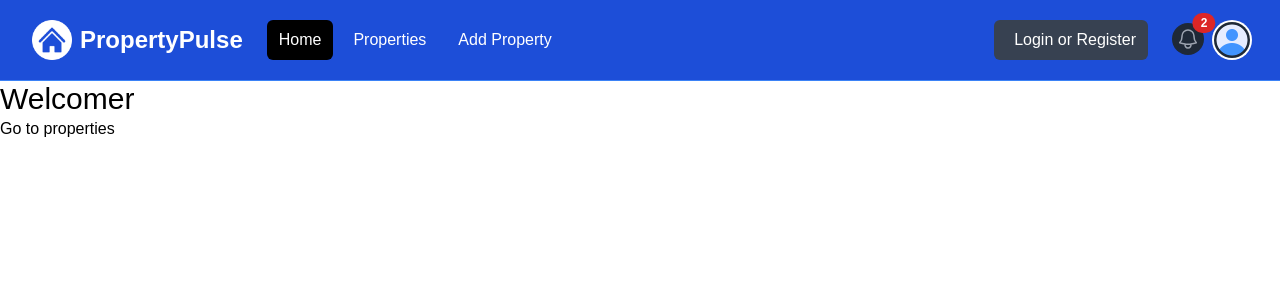
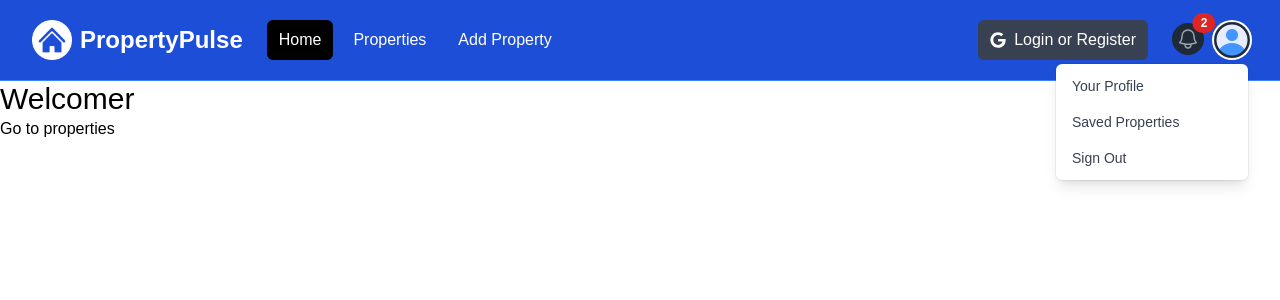
Before and after one commit to codendive/property-pulse, a Next.js app: page / in a window 1280 px wide. Both pictures are taken after a click on the button "Open user menu". Shown: the top 300 px of the page. Built offline with nearby package versions, Linux system fonts and the light colour scheme.

Commit message:
Enhance Navbar component with mobile menu support and profile dropdown functionality

```diff
--- a/components/navbar.tsx
+++ b/components/navbar.tsx
@@ -1,8 +1,16 @@
+'use client'
+
+import { useState } from 'react'
 import Image from 'next/image'
+import Link from 'next/link'
 import logo from '@/assets/images/logo-white.png'
 import profileDefault from '@/assets/images/profile.png'
+import { FaGoogle } from 'react-icons/fa'
 
 const Navbar = () => {
+  const [isMobileMenuOpen, setIsMobileMenuOpen] = useState(false)
+  const [isProfileMenuOpen, setIsProfileMenuOpen] = useState(false)
+
   return (
     <nav className='bg-blue-700 border-b border-blue-500'>
       <div className='px-2 mx-auto max-w-7xl sm:px-6 lg:px-8'>
@@ -15,6 +23,7 @@
               className='relative inline-flex items-center justify-center p-2 text-gray-400 rounded-md hover:bg-gray-700 hover:text-white focus:outline-none focus:ring-2 focus:ring-inset focus:ring-white'
               aria-controls='mobile-menu'
               aria-expanded='false'
+              onClick={() => setIsMobileMenuOpen((prev) => !prev)}
             >
               <span className='absolute -inset-0.5'></span>
               <span className='sr-only'>Open main menu</span>
@@ -37,34 +46,34 @@
 
           <div className='flex items-center justify-center flex-1 md:items-stretch md:justify-start'>
             {/* <!-- Logo --> */}
-            <a className='flex items-center flex-shrink-0' href='/index.html'>
+            <Link className='flex items-center flex-shrink-0' href='/'>
               <Image className='w-auto h-10' src={logo} alt='PropertyPulse' />
 
               <span className='hidden ml-2 text-2xl font-bold text-white md:block'>
                 PropertyPulse
               </span>
-            </a>
+            </Link>
             {/* <!-- Desktop Menu Hidden below md screens --> */}
             <div className='hidden md:ml-6 md:block'>
               <div className='flex space-x-2'>
-                <a
-                  href='/index.html'
+                <Link
+                  href='/'
                   className='px-3 py-2 text-white bg-black rounded-md hover:bg-gray-900 hover:text-white'
                 >
                   Home
-                </a>
-                <a
-                  href='/properties.html'
+                </Link>
+                <Link
+                  href='/properties'
                   className='px-3 py-2 text-white rounded-md hover:bg-gray-900 hover:text-white'
                 >
                   Properties
-                </a>
-                <a
-                  href='/add-property.html'
+                </Link>
+                <Link
+                  href='/properties/add'
                   className='px-3 py-2 text-white rounded-md hover:bg-gray-900 hover:text-white'
                 >
                   Add Property
-                </a>
+                </Link>
               </div>
             </div>
           </div>
@@ -73,7 +82,7 @@
           <div className='hidden md:block md:ml-6'>
             <div className='flex items-center'>
               <button className='flex items-center px-3 py-2 text-white bg-gray-700 rounded-md hover:bg-gray-900 hover:text-white'>
-                <i className='mr-2 text-white fa-brands fa-google'></i>
+                <FaGoogle className='mr-2 text-white' />
                 <span>Login or Register</span>
               </button>
             </div>
@@ -81,7 +90,7 @@
 
           {/* <!-- Right Side Menu (Logged In) --> */}
           <div className='absolute inset-y-0 right-0 flex items-center pr-2 md:static md:inset-auto md:ml-6 md:pr-0'>
-            <a href='messages.html' className='relative group'>
+            <Link href='/messages' className='relative group'>
               <button
                 type='button'
                 className='relative p-1 text-gray-400 bg-gray-800 rounded-full hover:text-white focus:outline-none focus:ring-2 focus:ring-white focus:ring-offset-2 focus:ring-offset-gray-800'
@@ -107,7 +116,7 @@
                 2
                 {/* <!-- Replace with the actual number of notifications --> */}
               </span>
-            </a>
+            </Link>
             {/* <!-- Profile dropdown button --> */}
             <div className='relative ml-3'>
               <div>
@@ -117,6 +126,7 @@
                   id='user-menu-button'
                   aria-expanded='false'
                   aria-haspopup='true'
+                  onClick={() => setIsProfileMenuOpen((prev) => !prev)}
                 >
                   <span className='absolute -inset-1.5'></span>
                   <span className='sr-only'>Open user menu</span>
@@ -129,32 +139,33 @@
               </div>
 
               {/* <!-- Profile dropdown --> */}
+              {isProfileMenuOpen && (
                 <div
                   id='user-menu'
-                className='absolute right-0 z-10 hidden w-48 py-1 mt-2 origin-top-right bg-white rounded-md shadow-lg ring-1 ring-black ring-opacity-5 focus:outline-none'
+                  className='absolute right-0 z-10 w-48 py-1 mt-2 origin-top-right bg-white rounded-md shadow-lg ring-1 ring-black ring-opacity-5 focus:outline-none'
                   role='menu'
                   aria-orientation='vertical'
                   aria-labelledby='user-menu-button'
                   tabIndex='-1'
                 >
-                <a
-                  href='/profile.html'
+                  <Link
+                    href='/profile'
                     className='block px-4 py-2 text-sm text-gray-700'
                     role='menuitem'
                     tabIndex='-1'
                     id='user-menu-item-0'
                   >
                     Your Profile
-                </a>
-                <a
-                  href='/saved-properties.html'
+                  </Link>
+                  <Link
+                    href='/properties/saved'
                     className='block px-4 py-2 text-sm text-gray-700'
                     role='menuitem'
                     tabIndex='-1'
                     id='user-menu-item-2'
                   >
                     Saved Properties
-                </a>
+                  </Link>
                   <button
                     className='block px-4 py-2 text-sm text-gray-700'
                     role='menuitem'
@@ -164,38 +175,41 @@
                     Sign Out
                   </button>
                 </div>
+              )}
             </div>
           </div>
         </div>
       </div>
 
       {/* <!-- Mobile menu, show/hide based on menu state. --> */}
-      <div className='hidden' id='mobile-menu'>
+      {isMobileMenuOpen && (
+        <div id='mobile-menu'>
           <div className='px-2 pt-2 pb-3 space-y-1'>
-          <a
-            href='/index.html'
+            <Link
+              href='/'
               className='block px-3 py-2 text-base font-medium text-white bg-black rounded-md'
             >
               Home
-          </a>
-          <a
-            href='/properties.html'
+            </Link>
+            <Link
+              href='/properties'
               className='block px-3 py-2 text-base font-medium text-white rounded-md'
             >
               Properties
-          </a>
-          <a
-            href='/add-property.html'
+            </Link>
+            <Link
+              href='/properties/add'
               className='block px-3 py-2 text-base font-medium text-white rounded-md'
             >
               Add Property
-          </a>
+            </Link>
             <button className='flex items-center px-3 py-2 my-5 text-white bg-gray-700 rounded-md hover:bg-gray-900 hover:text-white'>
               <i className='mr-2 fa-brands fa-google'></i>
               <span>Login or Register</span>
             </button>
           </div>
         </div>
+      )}
     </nav>
   )
 }
```
Also changed, not shown: package.json (+5 -4 lines), 1 other file (tests, documents, lock files or other folders). Lines whose indentation alone changed are shown as unchanged.
